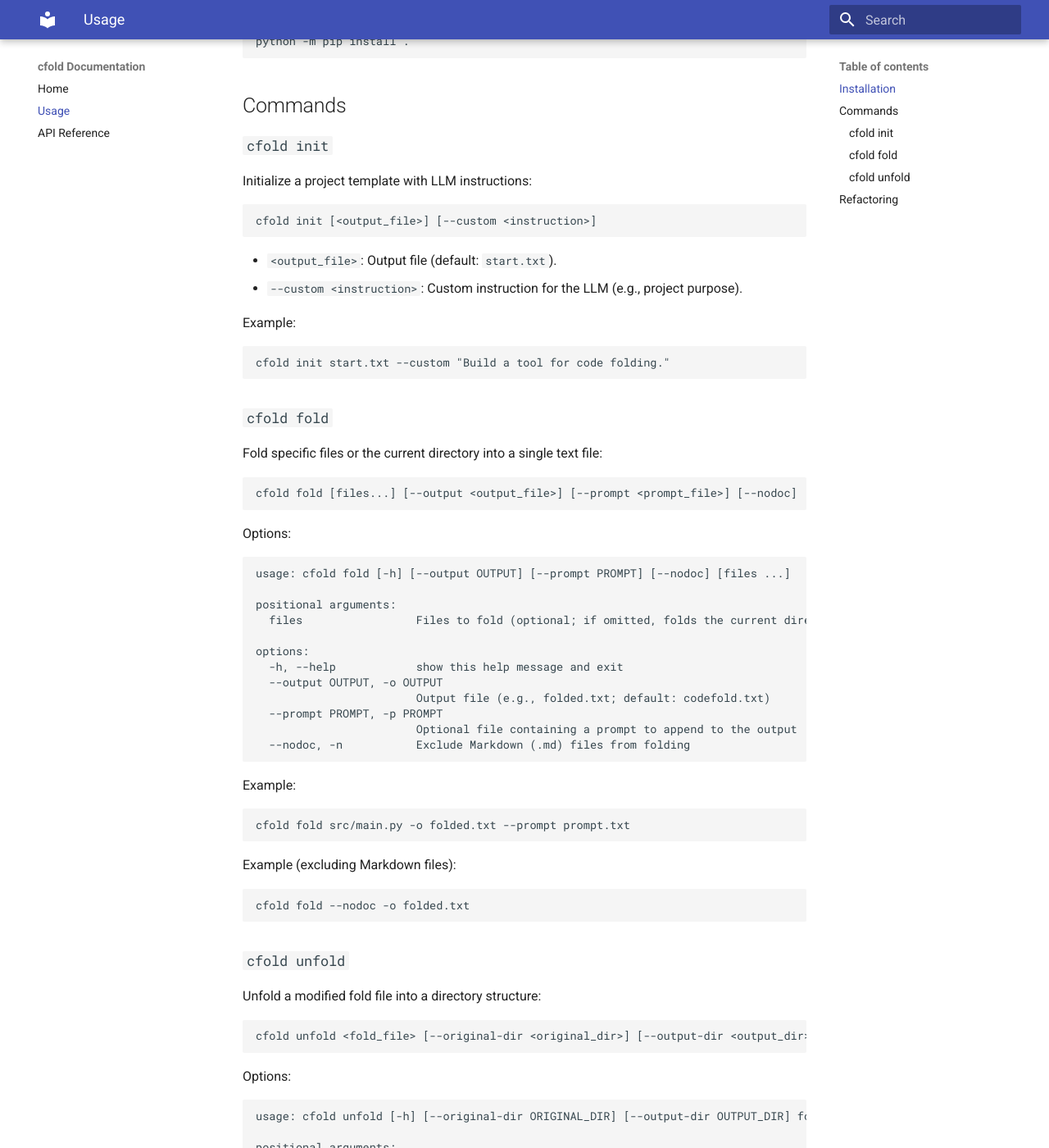
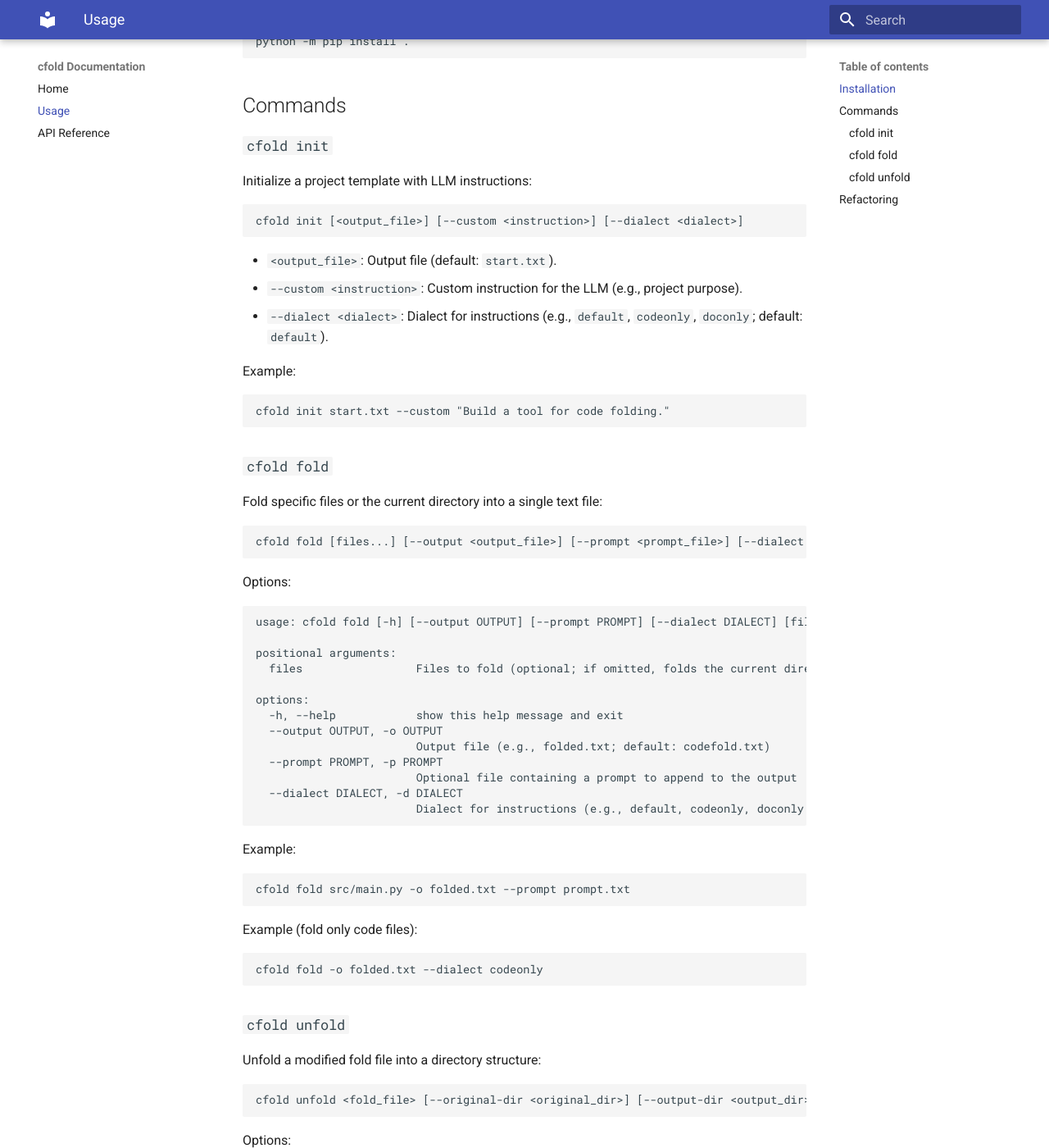
Before and after one commit to wr1/cfold, an MkDocs documentation site: the page built from docs/usage.md, in a window 1280 px wide and 1400 px high, scrolled down 585 px. Shown: the whole window at 82% size. Built offline with MkDocs 1.6.1 and Material for MkDocs 9.7.7, drawn with Linux system fonts in a browser that asks for light colours.

Commit message:
update to use dialects

````diff
--- a/docs/usage.md
+++ b/docs/usage.md
@@ -32,11 +32,12 @@ python -m pip install .
 Initialize a project template with LLM instructions:
 
 ```bash
-cfold init [<output_file>] [--custom <instruction>]
+cfold init [<output_file>] [--custom <instruction>] [--dialect <dialect>]
 ```
 
 - `<output_file>`: Output file (default: `start.txt`).
 - `--custom <instruction>`: Custom instruction for the LLM (e.g., project purpose).
+- `--dialect <dialect>`: Dialect for instructions (e.g., `default`, `codeonly`, `doconly`; default: `default`).
 
 Example:
 
@@ -49,13 +50,13 @@ cfold init start.txt --custom "Build a tool for code folding."
 Fold specific files or the current directory into a single text file:
 
 ```bash
-cfold fold [files...] [--output <output_file>] [--prompt <prompt_file>] [--nodoc]
+cfold fold [files...] [--output <output_file>] [--prompt <prompt_file>] [--dialect <dialect>]
 ```
 
 Options:
 
 ```bash
-usage: cfold fold [-h] [--output OUTPUT] [--prompt PROMPT] [--nodoc] [files ...]
+usage: cfold fold [-h] [--output OUTPUT] [--prompt PROMPT] [--dialect DIALECT] [files ...]
 
 positional arguments:
   files                 Files to fold (optional; if omitted, folds the current directory)
@@ -66,7 +67,8 @@ options:
                         Output file (e.g., folded.txt; default: codefold.txt)
   --prompt PROMPT, -p PROMPT
                         Optional file containing a prompt to append to the output
-  --nodoc, -n           Exclude Markdown (.md) files from folding
+  --dialect DIALECT, -d DIALECT
+                        Dialect for instructions (e.g., default, codeonly, doconly; default: default)
 ```
 
 Example:
@@ -75,10 +77,10 @@ Example:
 cfold fold src/main.py -o folded.txt --prompt prompt.txt
 ```
 
-Example (excluding Markdown files):
+Example (fold only code files):
 
 ```bash
-cfold fold --nodoc -o folded.txt
+cfold fold -o folded.txt --dialect codeonly
 ```
 
 ### `cfold unfold`
--- a/pyproject.toml
+++ b/pyproject.toml
@@ -10,6 +10,7 @@ version = "0.1.1"
 [tool.poetry.dependencies]
 pytest-cov = ">5.0.0"
 python = "^3.10"
+pyyaml = "^6.0.2"
 
 [tool.poetry.group.dev.dependencies]
 flake8 = "^6.0.0"
````
Also changed, not shown: README.md (+7 -5 lines), cfold/resources/py.yml (added, +97 -0 lines), 5 other files.
